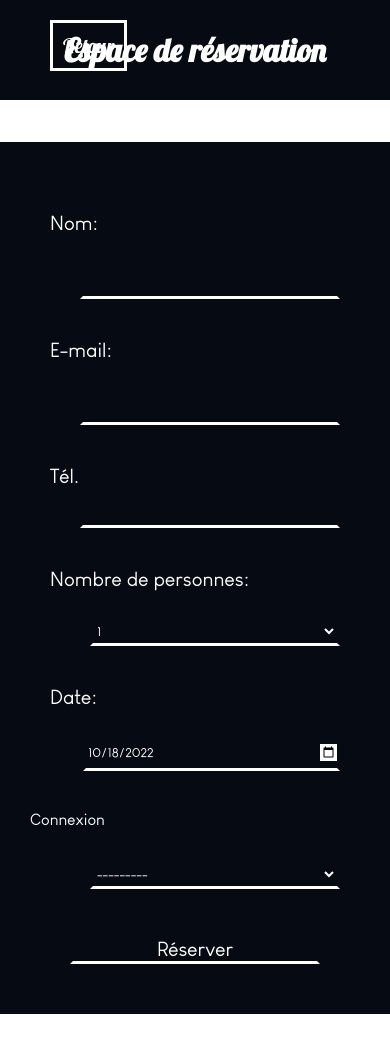
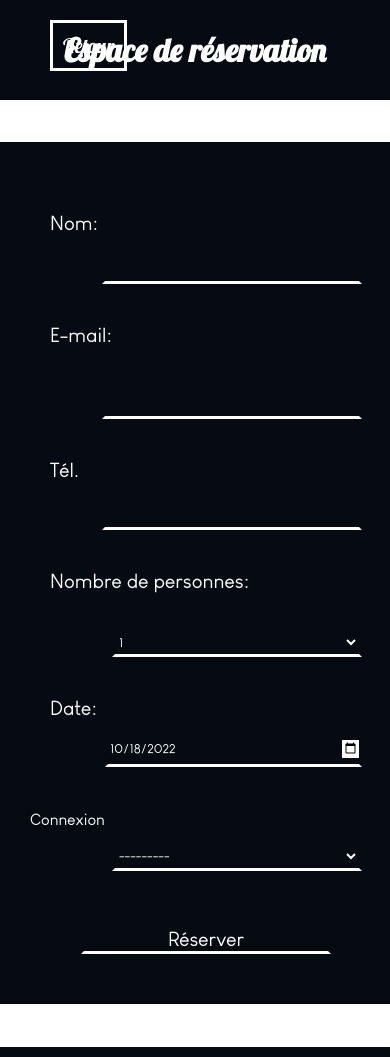
Before and after one commit to juleau14/DjangoApp-Restaurant, a Django app: page /reservation/ in a window 390 px wide. Run offline with Django 3.2, Linux system fonts and the light colour scheme.

Commit message:
making form responsive for mobile devices

```diff
--- a/website/static/website/style_reservation.css
+++ b/website/static/website/style_reservation.css
@@ -97,12 +97,6 @@ a {
 }
 
 
-.form_div {
-    display: flex;
-    align-items: center;
-}
-
-
 form {
     display: flex;
     flex-direction: column;
@@ -191,7 +185,7 @@ input::-webkit-calendar-picker-indicator {
     }
 
     label, input, select {
-        margin-top: 3vh;
+        margin-top: 4vh;
     }
 
     form {
--- a/website/templates/website/reservation.html
+++ b/website/templates/website/reservation.html
@@ -15,13 +15,11 @@
 
         <h1 class="error_msg">{{ message }}</h1>
 
-        <div class="form_div">
-            <form action="" method="post">
-                {% csrf_token %}
-                {{ form.as_p }}
-                <input class="send" type="submit" value="Réserver">
-            </form>
-        </div>
+        <form action="" method="post">
+            {% csrf_token %}
+            {{ form.as_p }}
+            <input class="send" type="submit" value="Réserver">
+        </form>
 
         <div class="bottom">
             <a href="{% url 'login' %}" class="connection_button">Connexion</a>
```
